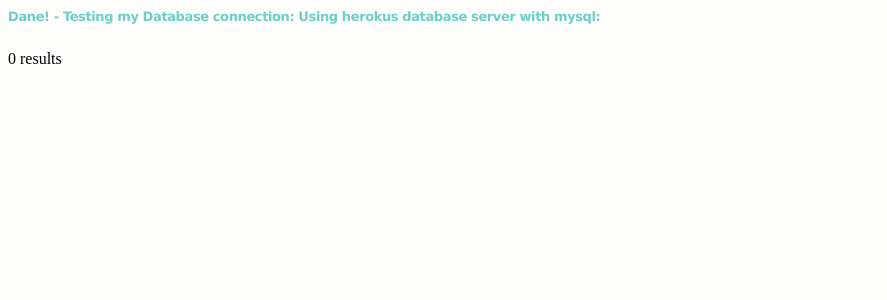
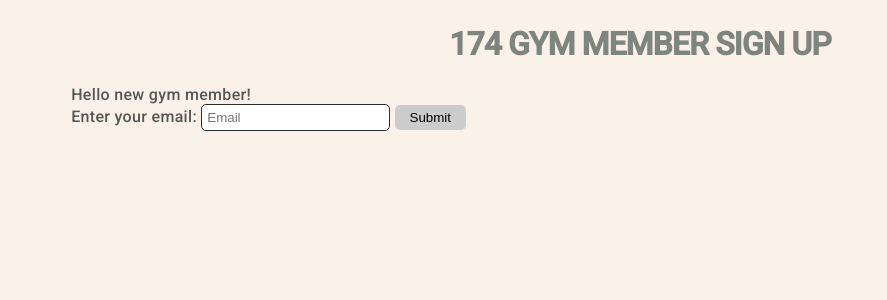
Before and after one commit to daneski9/174GYM, a PHP site: page / in a window 1280 px wide. Shown: the top 300 px of the page, without its empty margins (0-887 px from the left). Run offline with PHP 8.4, Linux system fonts and the light colour scheme; data that the repository does not hold is empty.

Commit message:
Added insert.php to manage the database insert values

```diff
--- a/index.php
+++ b/index.php
@@ -1,7 +1,3 @@
-
-<?php
-include_once 'includes/dbinfo.php'; #path to the file
-?>
 <!DOCTYPE html>
 <html lang="en">
 <head>
@@ -12,28 +8,15 @@ include_once 'includes/dbinfo.php'; #path to the file
     <title>GYM MANAGEMENT DATABASE</title>
 </head>
 <body>
-    <h1>Dane! - Testing my Database connection: Using herokus database server with mysql:</h1>
-    <br>
-    <?php
-    $connect;
-    if(mysqli_connect_errno()){
-    echo "Failed to connect!";
-    exit();
-    }
+    <h1 class = 'sign-up'>174 GYM MEMBER SIGN UP</h1>
 
-    $sql = "SELECT gymID FROM 174gym";
-    $result = $connect->query($sql);
-
-    if ($result->num_rows > 0) {
-        // output data of each row
-        while($row = $result->fetch_assoc()) {
-        echo "gymID: " . $row["gymID"]. "<br>";
-        }
-    } else {
-        echo "0 results";
-    }
-   $connect->close();
-   ?>
+    <div class="form-">
+    Hello new gym member!
+    <form action="insert.php" method="post" >
+    Enter your email: <input type="text" name="email" placeholder='Email'>
+    <input type="submit">
+    </form>
+    </div>
 
 </body>
 </html>
--- a/styles.css
+++ b/styles.css
@@ -1,9 +1,32 @@
+@import url('https://fonts.googleapis.com/css2?family=Roboto:ital,wght@0,100;0,300;0,500;1,100&display=swap');
 body{
-    background-color: rgb(255, 254, 253);
+    background-color: rgb(250, 241, 232);
+    font-family: 'Roboto', Arial;
+    font-weight:400;
+    letter-spacing:0.02em;
+    color: rgb(84, 88, 83);
 }
 h1{
-    color: rgb(103, 209, 200);
-    font-family: 'Lucida Sans', 'Lucida Sans Regular', 'Lucida Grande', 'Lucida Sans Unicode', Geneva, Verdana, sans-serif;
-    font-size: small;
+    color: rgb(125, 133, 124);
     letter-spacing: -0.03em;
 }
+.sign-up{
+    margin-top: 2%;
+    text-align: center;
+}
+.form-{
+    margin-left: 5%;
+}
+input[type=text]
+    {
+    padding:5px;
+    border:1.9px solid rgb(44, 44, 44);
+    border-radius: 5px;
+    }
+    input[type=submit]
+    {
+    padding:5px 15px;
+    background:#ccc;
+    border:0 none;
+    border-radius: 5px;
+    }
```
Also changed, not shown: insert.php (added, +42 -0 lines).
